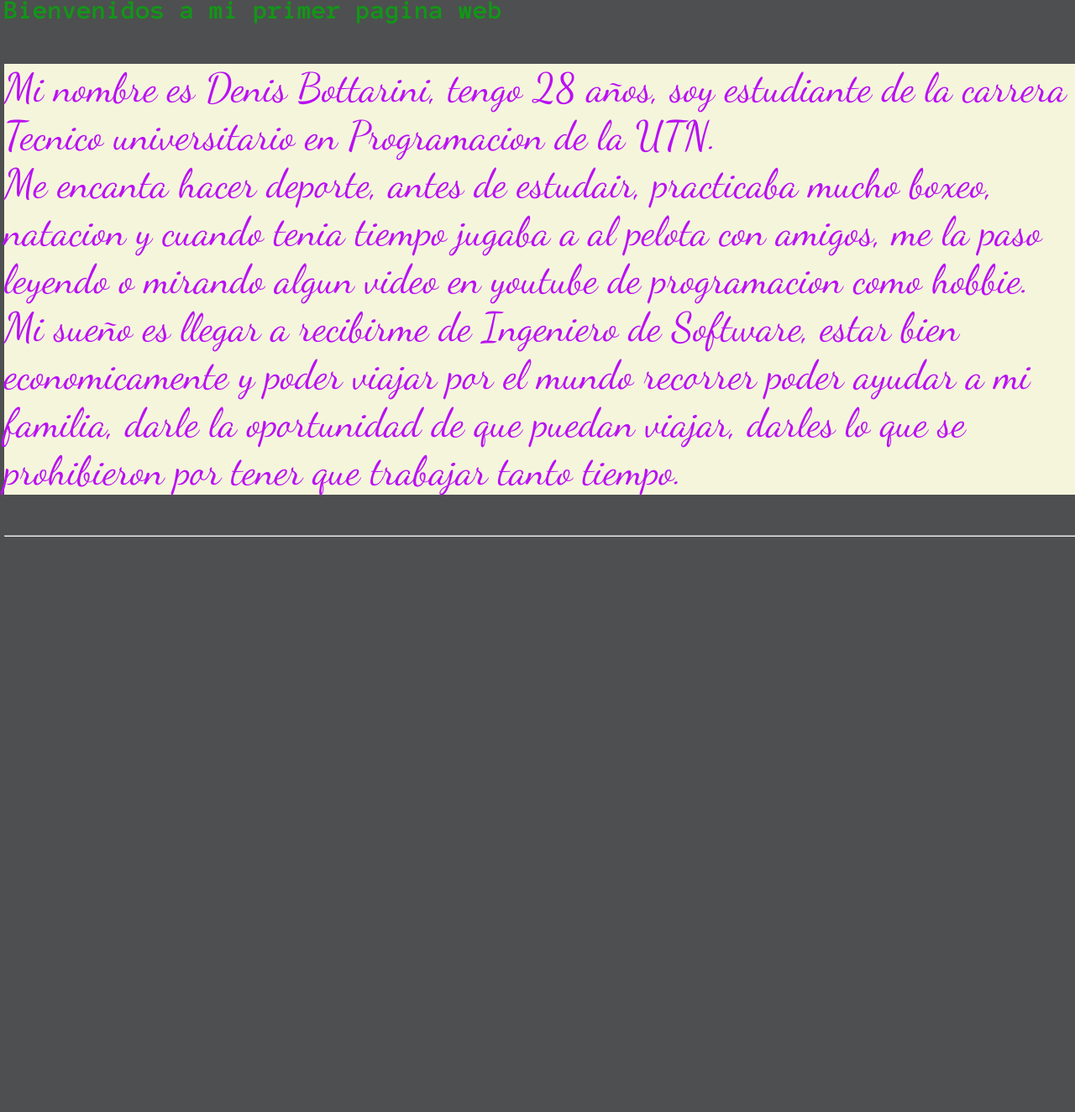
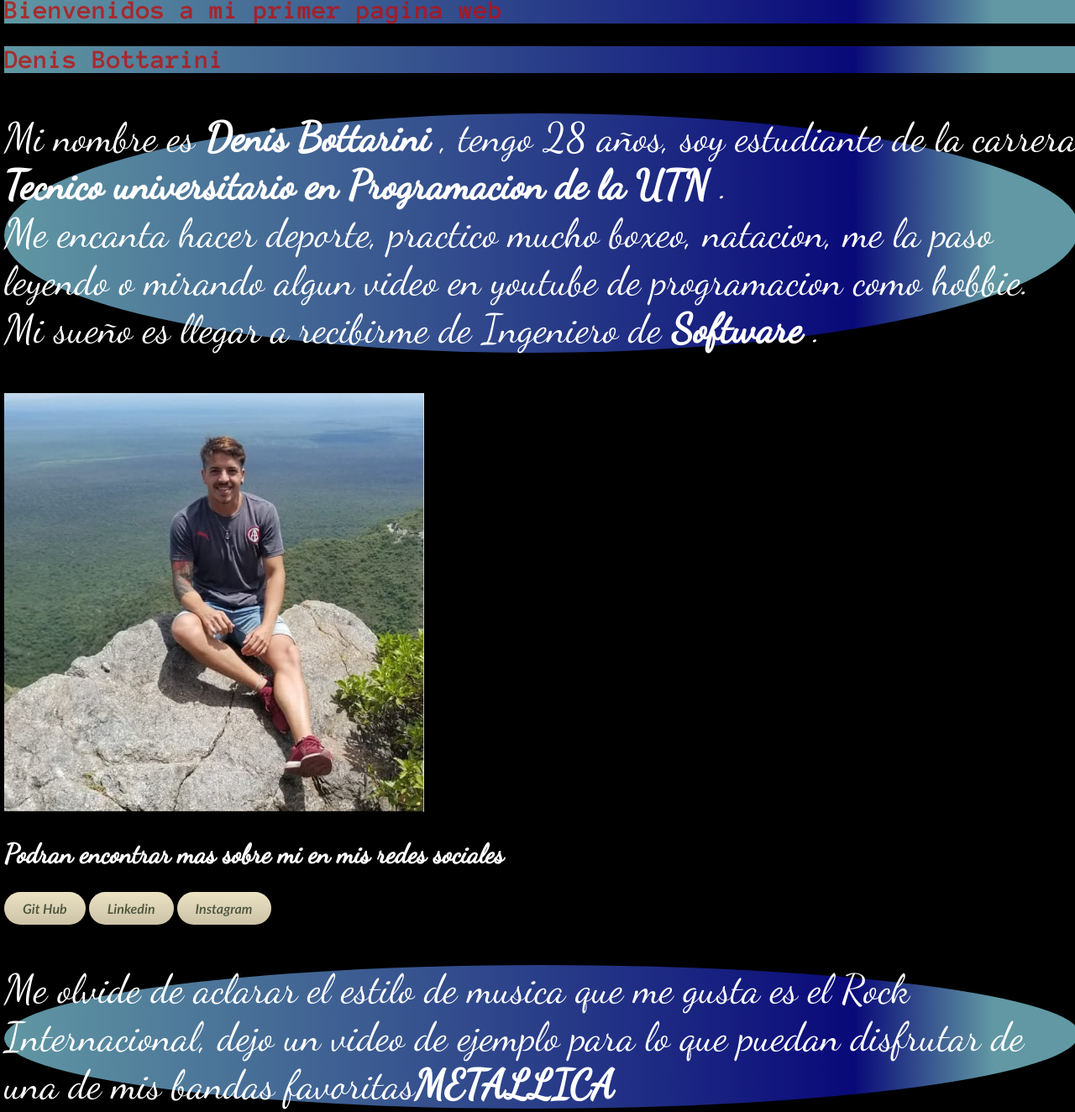
Before and after one commit to Denisbottarini/my_first-_web-_design, a plain HTML site: page my_first-_web-_design/index.html in a window 1280 px wide. Shown: the whole page at 84% size. Before the commit the page ends 800 px from the top, so only its background shows below. Drawn offline with Linux system fonts and the light colour scheme.

Commit message:
Imagen, colores, redes socilaes

```diff
--- a/my_first-_web-_design/index.css
+++ b/my_first-_web-_design/index.css
@@ -1,26 +1,29 @@
-*{
+* {
     scroll-behavior: smooth;
 }
 
 .titulo {
-    color:rgb(18, 150, 24);
+    color: rgba(189, 15, 15, 0.781);
     font-family: 'Anonymous Pro', monospace;
+    background: rgb(2, 0, 36);
+    background: linear-gradient(90deg, rgb(97, 152, 163) 0%, rgba(9, 9, 121, 1) 79%, rgb(97, 152, 163) 92%);
 }
 
 body {
-    background-color: #4e4f50;
-    color: #fff;
+    background-color: #000000;
+    color: rgb(255, 255, 255);
     box-sizing: border-box;
     width: 100vw;
     margin: -25px 5px;
     align-items: center;
 }
 
-p{
+p {
     font-size: 2rem;
     font-family: 'Dancing Script', cursive;
-    background-color: beige;
-    color:rgb(186, 15, 242);
+    background: linear-gradient(90deg, rgb(97, 152, 163) 0%, rgba(9, 9, 121, 1) 79%, rgb(97, 152, 163) 92%);
+    color: rgb(255, 255, 255);
+    border-radius: 50% 50% 51% 49% / 51% 48% 52% 49%  ;
 }
 
 @media screen and (min-width: 768px) {
@@ -58,3 +61,39 @@ p{
         text-align: justify;
     }
 }
+
+.myButton {
+	box-shadow: 0px 0px 0px 0px #1c1b18;
+	background:linear-gradient(to bottom, #eae0c2 5%, #ccc2a6 100%);
+	background-color:#eae0c2;
+	border-radius:42px;
+	display:inline-block;
+	cursor:pointer;
+	color:#505739;
+	font-family:Trebuchet MS;
+	font-size:16px;
+	font-weight:bold;
+	font-style:italic;
+	padding:10px 22px;
+	text-decoration:none;
+	text-shadow:0px 0px 0px #ffffff;
+}
+.myButton:hover {
+	background:linear-gradient(to bottom, #ccc2a6 5%, #eae0c2 100%);
+	background-color:#ccc2a6;
+}
+.myButton:active {
+	position:relative;
+	top:1px;
+}
+
+h2 {
+    font-size: 2rem;
+    font-family: 'Dancing Script', cursive;
+    color: rgb(255, 255, 255);
+}
+
+img{
+    width: 500px;
+    height: auto;
+}
--- a/my_first-_web-_design/index.html
+++ b/my_first-_web-_design/index.html
@@ -1,5 +1,5 @@
 <!DOCTYPE html>
-<html lang="en">
+<html lang="es">
 
 <head>
     <link rel="icon" href="./" />
@@ -21,16 +21,32 @@
 <body>
 
     <h1 class="titulo">Bienvenidos a mi primer pagina web</h1>
-    <p> Mi nombre es Denis Bottarini, tengo 28 años, soy estudiante de la carrera Tecnico universitario en Programacion de la UTN.
+
+    <h2 class="titulo">Denis Bottarini</h2>
+
+    <p>
+        Mi nombre es <strong> Denis Bottarini </strong>, tengo 28 años, soy estudiante de la carrera <strong> Tecnico universitario en Programacion de la UTN </strong>.
         <br/>
-        Me encanta hacer deporte, antes de estudair, practicaba mucho boxeo, natacion y cuando tenia tiempo
-        jugaba a al pelota con amigos, me la paso leyendo o mirando algun video en youtube de programacion como hobbie.
+        Me encanta hacer deporte, practico mucho boxeo, natacion, me la paso leyendo o mirando algun video en youtube de programacion como hobbie.
         <br/>
-        Mi sueño es llegar a recibirme de Ingeniero de Software, estar bien economicamente y poder viajar por el mundo recorrer
-        poder ayudar a mi familia, darle la oportunidad de que puedan viajar, darles lo que se prohibieron
-        por tener que trabajar tanto tiempo.
+        Mi sueño es llegar a recibirme de Ingeniero de <strong> Software </strong>.
     </p>
-    <hr/>
+
+    <img src="./Imagenes/Captura.PNG" alt=" Denis Bottarini en la montaña">
+
+    <h2>Podran encontrar mas sobre mi en mis redes sociales</h2>
+
+    <a target="_blank" href="https://github.com/Denisbottarini" class="myButton">Git Hub</a>
+    <a target="_blank" href="https://www.linkedin.com/in/denisbottarini/" class="myButton">Linkedin</a>
+    <a target="_blank" href="https://www.instagram.com/dbottarini/" class="myButton">Instagram</a>
+
+    <p>
+        Me olvide de aclarar el estilo de musica que me gusta es el Rock Internacional, dejo un video de ejemplo para lo que puedan disfrutar de una de mis bandas favoritas<strong>METALLICA</strong>
+
+    </p>
+
+    <iframe width="560" height="315" src="https://www.youtube.com/embed/9MNdOCQYOL8" title="YouTube video player" frameborder="0" allow="accelerometer; autoplay; clipboard-write; encrypted-media; gyroscope; picture-in-picture" allowfullscreen></iframe>
+
 </body>
 
 </html>
```
Also changed, not shown: my_first-_web-_design/Imagenes/Captura.PNG (added).
